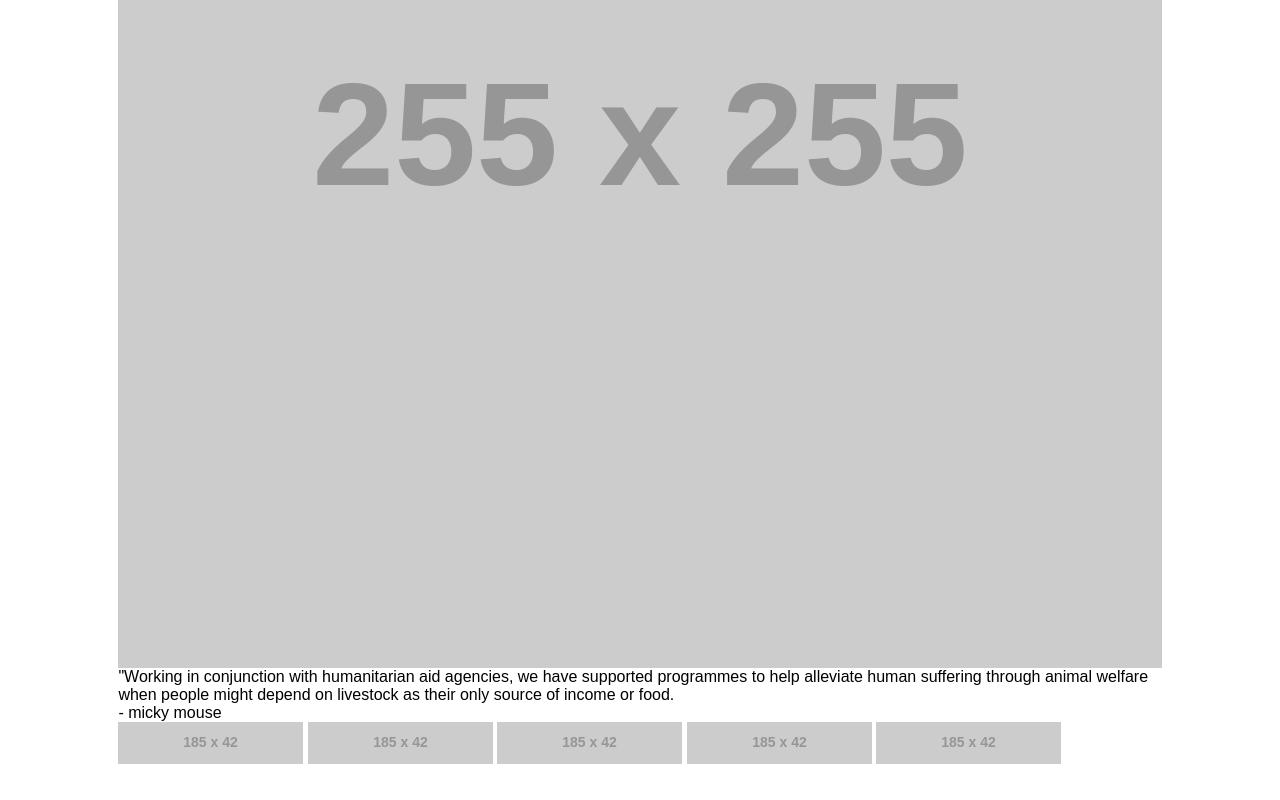
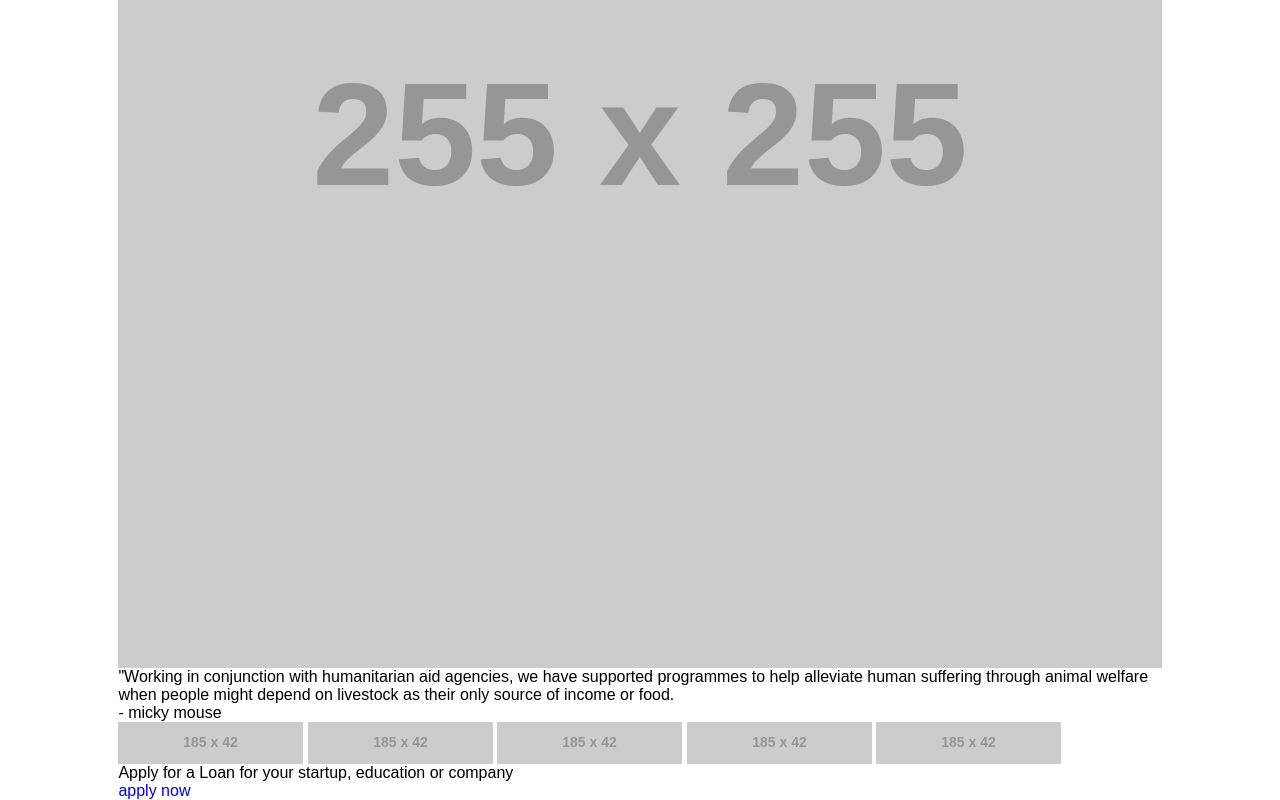
Before and after one commit to saifaliaxioned/Finloans, a plain HTML site: page index.html in a window 1280 px wide. Shown: the part 6089-6889 px from the top of the page. Before the commit the page ends 6853 px from the top, so only its background shows below. Drawn offline with Linux system fonts and the light colour scheme; placeholder pictures from the web are drawn by us.

Commit message:
apply div structure added

```diff
--- a/index.html
+++ b/index.html
@@ -175,7 +175,7 @@
                 <li class="about-list"><span>We provide online instant cash loans.</span></li>
               </ul>
               <div class="about-btn">
-                <a href="#FIXME" rel="noopener noreferrer">about us</a>
+                <a href="#FIXME" title="About Us" class="blue-btn" rel="noopener noreferrer">about us</a>
               </div>
             </div>
           </div>
@@ -285,6 +285,18 @@
         </div>
       </div>
       <!-- company div end -->
+      <!-- apply div start -->
+      <div class="applyDiv">
+        <div class="wrapper">
+          <div class="apply-content">
+            <p>Apply for a Loan for your startup, education or company</p>
+            <div class="apply-content-btn">
+              <a href="#FIXME" title="Apply Now" class="blue-btn" rel="noopener noreferrer">apply now</a>
+            </div>
+          </div>
+        </div>
+      </div>
+      <!-- apply div end -->
     </main>
     <!--main section end-->
 
```
